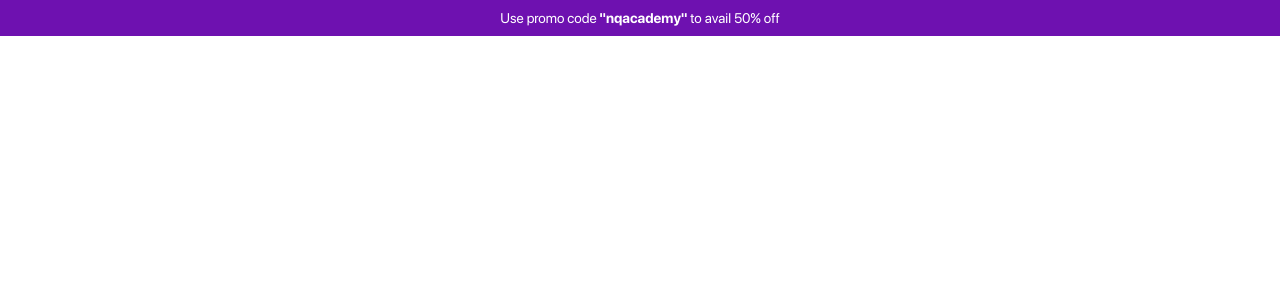
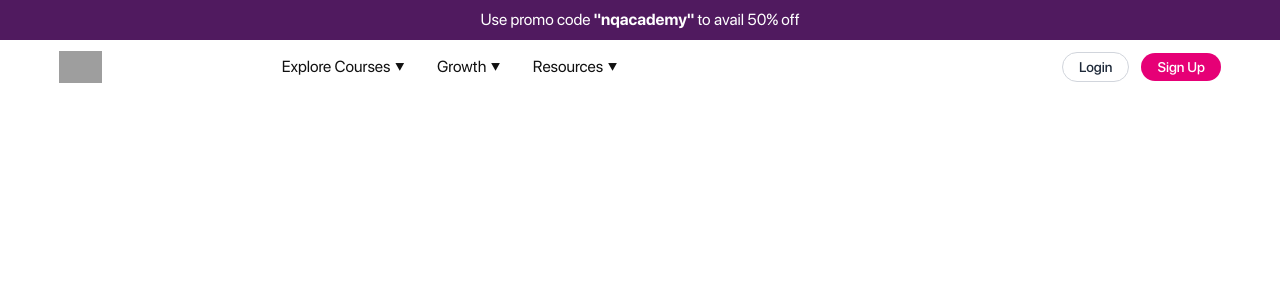
Before and after one commit to arijitnew/Academy, a React (Vite) app in the folder Academy/: page / in a window 1280 px wide. Shown: the top 300 px of the page. Built offline with nearby package versions, Linux system fonts and the light colour scheme; grey boxes are pictures that could not be loaded.

Commit message:
Updated UI / new feature

```diff
--- a/Academy/src/App.jsx
+++ b/Academy/src/App.jsx
@@ -1,7 +1,10 @@
 import React from "react";
 import PromoBanner from "./Promo";
+import Navbar from "./components/Navbar";
 export default function App()
-{return(
+{return(<div>
 <PromoBanner/>
+<Navbar/>
+</div>
 )
 }
--- a/Academy/src/Promo.jsx
+++ b/Academy/src/Promo.jsx
@@ -1,10 +1,34 @@
+// // src/components/PromoBanner.jsx
+// import React from "react";
+
+// export default function PromoBanner() {
+//   return (
+//     <div className="w-full bg-[#501A5F] text-center text-white text-sm py-2">
+//       Use promo code <span className="font-bold">"nqacademy"</span> to avail 50% off
+//     </div>
+//   );
+// }
 // src/components/PromoBanner.jsx
 import React from "react";
 
 export default function PromoBanner() {
   return (
-    <div className="w-full bg-purple-800 text-center text-white text-sm py-2">
-      Use promo code <span className="font-bold">"nqacademy"</span> to avail 50% off
+    <div className="w-full bg-[#501A5F] text-white">
+      <div
+        className="
+          mx-auto
+          max-w-[1194px]
+          px-3
+          py-2
+          text-center
+          text-xs
+          sm:text-sm
+          md:text-base
+        "
+      >
+        Use promo code{" "}
+        <span className="font-semibold">"nqacademy"</span> to avail 50% off
+      </div>
     </div>
   );
 }
--- /dev/null
+++ b/Academy/src/components/Navbar.jsx
@@ -0,0 +1,88 @@
+import React from "react";
+
+export default function Navbar() {
+  return (
+    <header className="w-full flex justify-center bg-white">
+      <nav
+        className="
+          w-full
+          max-w-[1194px]
+          h-[54px]
+          flex
+          items-center
+          px-2 sm:px-4
+        "
+      >
+        {/* LOGO */}
+        <a href="/" className="flex items-center mr-3 sm:mr-6 md:mr-10">
+          <img
+            src="/academy-logo.png"
+            alt="Academy"
+            className="h-6 sm:h-7 md:h-8 w-auto"
+          />
+        </a>
+
+        {/* MENU – same place, just shrunk on small screens */}
+        <div
+          className="
+            flex
+            items-center
+            gap-2 sm:gap-4 md:gap-8
+            text-[9px] xs:text-[10px] sm:text-xs md:text-sm lg:text-base
+            font-normal
+            text-[#111111]
+            ml-1 sm:ml-6 md:ml-[140px]
+          "
+        >
+          <button className="flex items-center gap-1 whitespace-nowrap">
+            Explore Courses
+            <span className="text-[8px] sm:text-[10px] md:text-xs">▼</span>
+          </button>
+
+          <button className="flex items-center gap-1 whitespace-nowrap">
+            Growth
+            <span className="text-[8px] sm:text-[10px] md:text-xs">▼</span>
+          </button>
+
+          <button className="flex items-center gap-1 whitespace-nowrap">
+            Resources
+            <span className="text-[8px] sm:text-[10px] md:text-xs">▼</span>
+          </button>
+        </div>
+
+        {/* AUTH BUTTONS – same position, slimmer on mobile */}
+        <div className="flex flex-1 justify-end items-center gap-1 sm:gap-2 md:gap-3">
+          <button
+            className="
+              rounded-full
+              border border-gray-300
+              px-2 sm:px-3 md:px-4
+              py-[2px] sm:py-1
+              text-[9px] sm:text-xs md:text-sm
+              font-medium
+              text-gray-800
+              whitespace-nowrap
+            "
+          >
+            Login
+          </button>
+
+          <button
+            className="
+              rounded-full
+              bg-pink-600
+              px-2 sm:px-3 md:px-4
+              py-[2px] sm:py-1
+              text-[9px] sm:text-xs md:text-sm
+              font-medium
+              text-white
+              whitespace-nowrap
+            "
+          >
+            Sign Up
+          </button>
+        </div>
+      </nav>
+    </header>
+  );
+}
```
